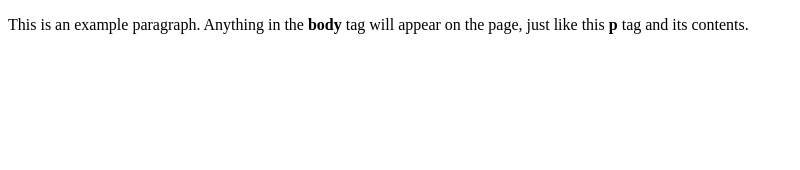
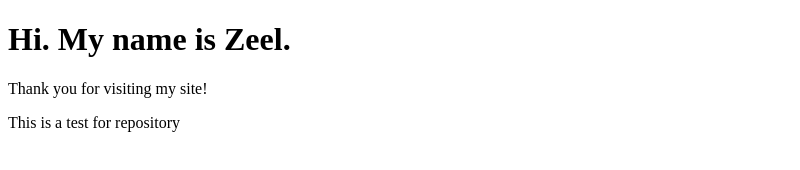
Before and after one commit to zeelp741/zeelp741.github.io, a website: page index.html in a window 1280 px wide. Shown: the whole page, without its empty margins (0-800 px from the left). Drawn offline with Linux system fonts and the light colour scheme.

Commit message:
Update index.html

```diff
--- a/index.html
+++ b/index.html
@@ -1,9 +1,12 @@
 <!doctype html>
 <html>
-  <head>
-    <title>This is the title of the webpage!</title>
-  </head>
-  <body>
-    <p>This is an example paragraph. Anything in the <strong>body</strong> tag will appear on the page, just like this <strong>p</strong> tag and its contents.</p>
-  </body>
+   <head>
+      <title>Zeel P</title>
+      <link rel="stylesheet" href="main.css">
+   </head>
+   <body>
+      <h1>Hi. My name is Zeel.</h1>
+      <p>Thank you for visiting my site!</p>
+      <p>This is a test for repository</p>
+   </body>
 </html>
```
